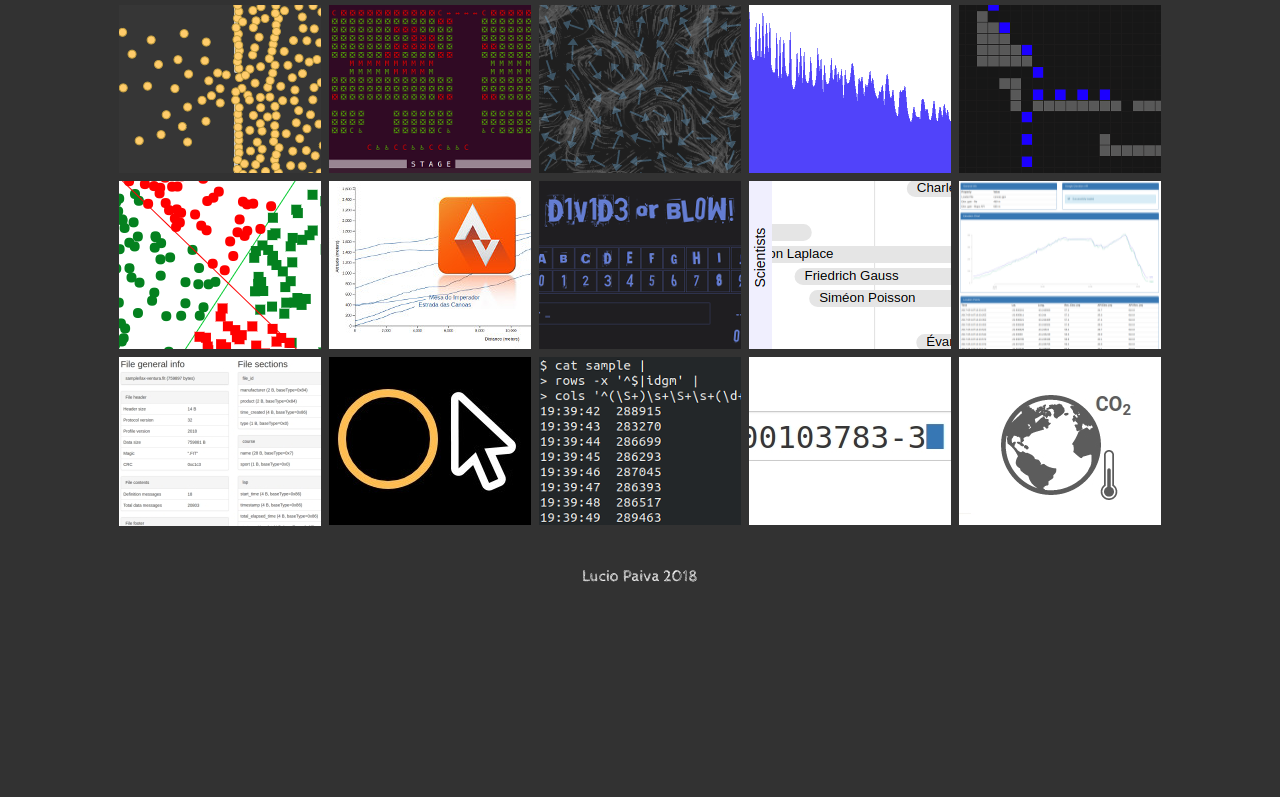
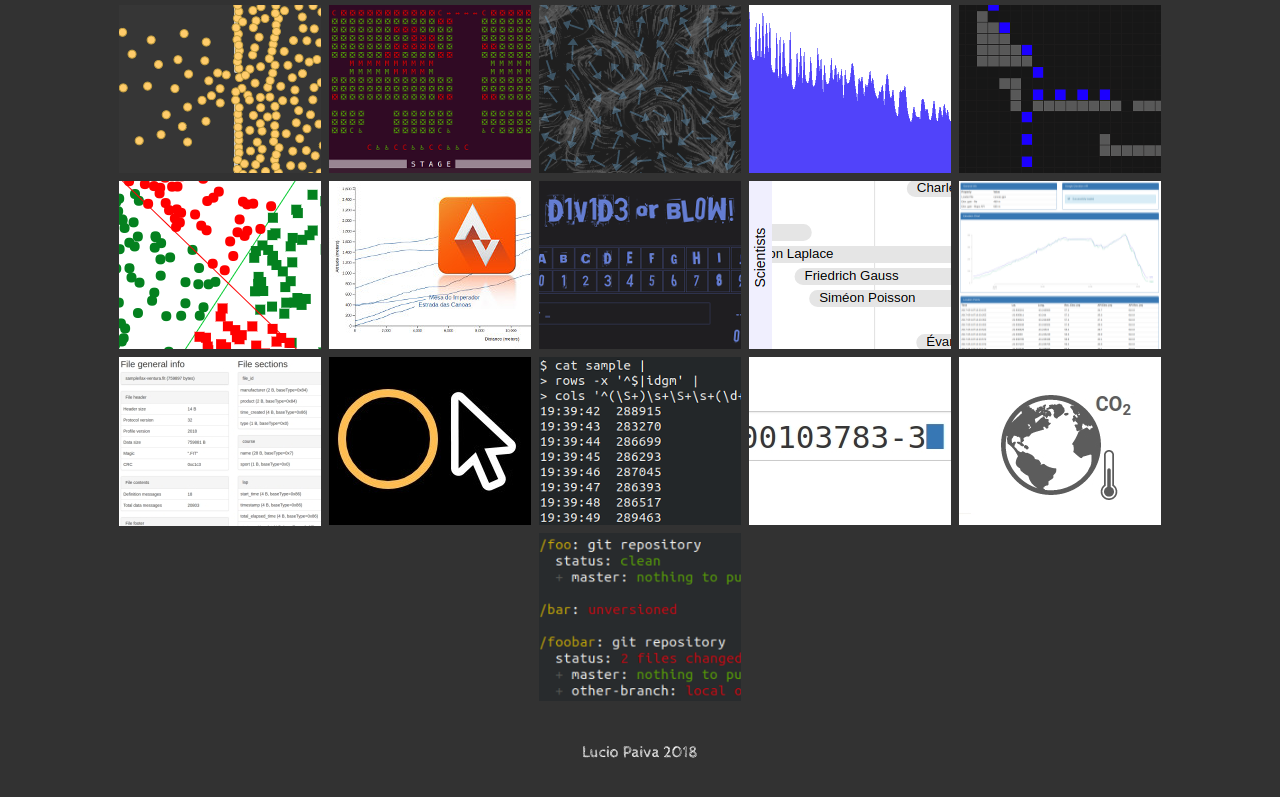
Before and after one commit to luciopaiva/luciopaiva.github.io, a plain HTML site: page index.html in a window 1280 px wide. Shown: the part 531-1328 px from the top of the page. Before the commit the page ends 1156 px from the top, so only its background shows below. Drawn offline with Linux system fonts and the light colour scheme.

Commit message:
Add project Janitor

```diff
--- a/index.html
+++ b/index.html
@@ -547,6 +547,17 @@
             </div>
         </div>
     </a>
+    <a href="//github.com/luciopaiva/janitor" target="_blank" class="tile">
+        <div class="card">
+            <div class="front">
+                <img src="img/janitor.png" alt="Janitor">
+            </div>
+            <div class="back">
+                <h1>Janitor</h1>
+                <p>Tool to report status of several git repositories at once.</p>
+            </div>
+        </div>
+    </a>
 </div>
 
 <div class="footer">
```
Also changed, not shown: img/janitor.png (added).
